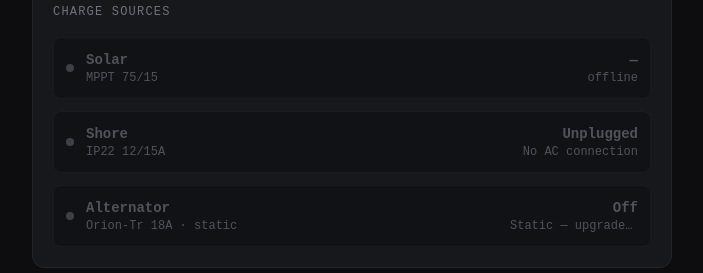
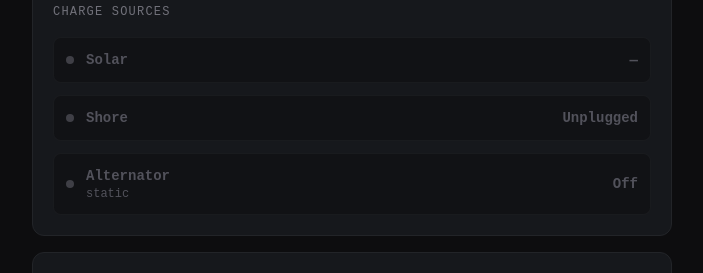
Before and after one commit to theckeler/van-control-panel, a React (Vite) app in the folder frontend/: page / in a window 1280 px wide. Shown: the part 384-657 px from the top of the page, without its empty margins (288-991 px from the left). Built offline with nearby package versions, Linux system fonts and the light colour scheme; no server answers.

Commit message:
Updating cards

```diff
--- a/frontend/src/components/ChargeSourcesCard.tsx
+++ b/frontend/src/components/ChargeSourcesCard.tsx
@@ -1,82 +1,115 @@
-import { useVanStore } from '../store/van'
-import clsx from 'clsx'
+import { useVanStore } from "../store/van";
+import clsx from "clsx";
 
 export function ChargeSourcesCard() {
-  const mppt = useVanStore(s => s.mppt)
-  const shore = useVanStore(s => s.shore)
-  const orion = useVanStore(s => s.orion)
+  const mppt = useVanStore((s) => s.mppt);
+  const shore = useVanStore((s) => s.shore);
+  const orion = useVanStore((s) => s.orion);
 
   return (
     <div className="bg-panel-surface border border-panel-border rounded-xl p-5">
-      <span className="text-xs font-mono text-zinc-500 uppercase tracking-widest">Charge Sources</span>
+      <span className="text-xs font-mono text-zinc-500 uppercase tracking-widest">
+        Charge Sources
+      </span>
       <div className="mt-4 space-y-3">
-
-        {/* Solar / MPPT */}
         <SourceRow
           label="Solar"
-          tag="MPPT 75/15"
           active={!!mppt?.panel_power && mppt.panel_power > 0}
           color="text-charge-solar"
-          value={mppt ? `${mppt.panel_power.toFixed(0)}W` : '—'}
-          sub={mppt ? `${mppt.charge_state} · ${mppt.daily_yield.toFixed(0)}Wh today` : 'offline'}
+          value={mppt ? `${mppt.panel_power.toFixed(0)}W` : "—"}
+          sub={
+            mppt
+              ? `${mppt.charge_state} · ${mppt.daily_yield.toFixed(0)}Wh today`
+              : null
+          }
         />
 
-        {/* Shore / IP22 */}
         <SourceRow
           label="Shore"
-          tag="IP22 12/15A"
           active={!!shore?.connected}
           color="text-charge-shore"
-          value={shore?.connected ? `${shore.charge_current.toFixed(1)}A` : 'Unplugged'}
-          sub={shore?.connected ? shore.charge_mode : 'No AC connection'}
+          value={
+            shore?.connected
+              ? `${shore.charge_current.toFixed(1)}A`
+              : "Unplugged"
+          }
+          sub={shore?.connected ? shore.charge_mode : null}
         />
 
-        {/* DC-DC / Orion-Tr */}
         <SourceRow
           label="Alternator"
-          tag="Orion-Tr 18A"
           active={!!orion?.enabled}
           color="text-charge-dc"
-          value={orion?.enabled ? `${orion.max_power}W max` : 'Off'}
-          sub={orion?.note ?? 'Static — upgrade to XS 50A for live data'}
+          value={orion?.enabled ? `${orion.max_power}W max` : "Off"}
+          // sub={orion?.note ?? "Static — upgrade to XS 50A for live data"}
           isStatic
         />
       </div>
     </div>
-  )
+  );
 }
 
 function SourceRow({
-  label, tag, active, color, value, sub, isStatic
+  label,
+  tag,
+  active,
+  color,
+  value,
+  sub,
+  isStatic,
 }: {
-  label: string
-  tag: string
-  active: boolean
-  color: string
-  value: string
-  sub: string
-  isStatic?: boolean
+  label: string;
+  tag?: string;
+  active?: boolean;
+  color: string;
+  value: string;
+  sub?: string | null;
+  isStatic?: boolean;
 }) {
   return (
-    <div className={clsx(
-      'flex items-center justify-between rounded-lg p-3 border',
-      active ? 'bg-panel-bg border-panel-border' : 'bg-panel-bg/50 border-panel-border/50'
-    )}>
+    <div
+      className={clsx(
+        "flex items-center justify-between rounded-lg p-3 border",
+        active
+          ? "bg-panel-bg border-panel-border"
+          : "bg-panel-bg/50 border-panel-border/50",
+      )}
+    >
       <div className="flex items-center gap-3">
-        <span className={clsx('w-2 h-2 rounded-full flex-shrink-0', active ? color.replace('text-', 'bg-') : 'bg-zinc-700')} />
+        <span
+          className={clsx(
+            "w-2 h-2 rounded-full flex-shrink-0",
+            active ? color.replace("text-", "bg-") : "bg-zinc-700",
+          )}
+        />
         <div>
-          <div className={clsx('text-sm font-mono font-semibold', active ? color : 'text-zinc-600')}>
+          <div
+            className={clsx(
+              "text-sm font-mono font-semibold",
+              active ? color : "text-zinc-600",
+            )}
+          >
             {label}
           </div>
-          <div className="text-xs font-mono text-zinc-600">{tag}{isStatic ? ' · static' : ''}</div>
+          <div className="text-xs font-mono text-zinc-600">
+            {tag}
+            {isStatic ? "static" : ""}
+          </div>
         </div>
       </div>
       <div className="text-right">
-        <div className={clsx('text-sm font-mono font-semibold', active ? 'text-zinc-200' : 'text-zinc-600')}>
+        <div
+          className={clsx(
+            "text-sm font-mono font-semibold",
+            active ? "text-zinc-200" : "text-zinc-600",
+          )}
+        >
           {value}
         </div>
-        <div className="text-xs font-mono text-zinc-600 max-w-32 truncate">{sub}</div>
+        <div className="text-xs font-mono text-zinc-600 max-w-32 truncate">
+          {sub}
+        </div>
       </div>
     </div>
-  )
+  );
 }
```
